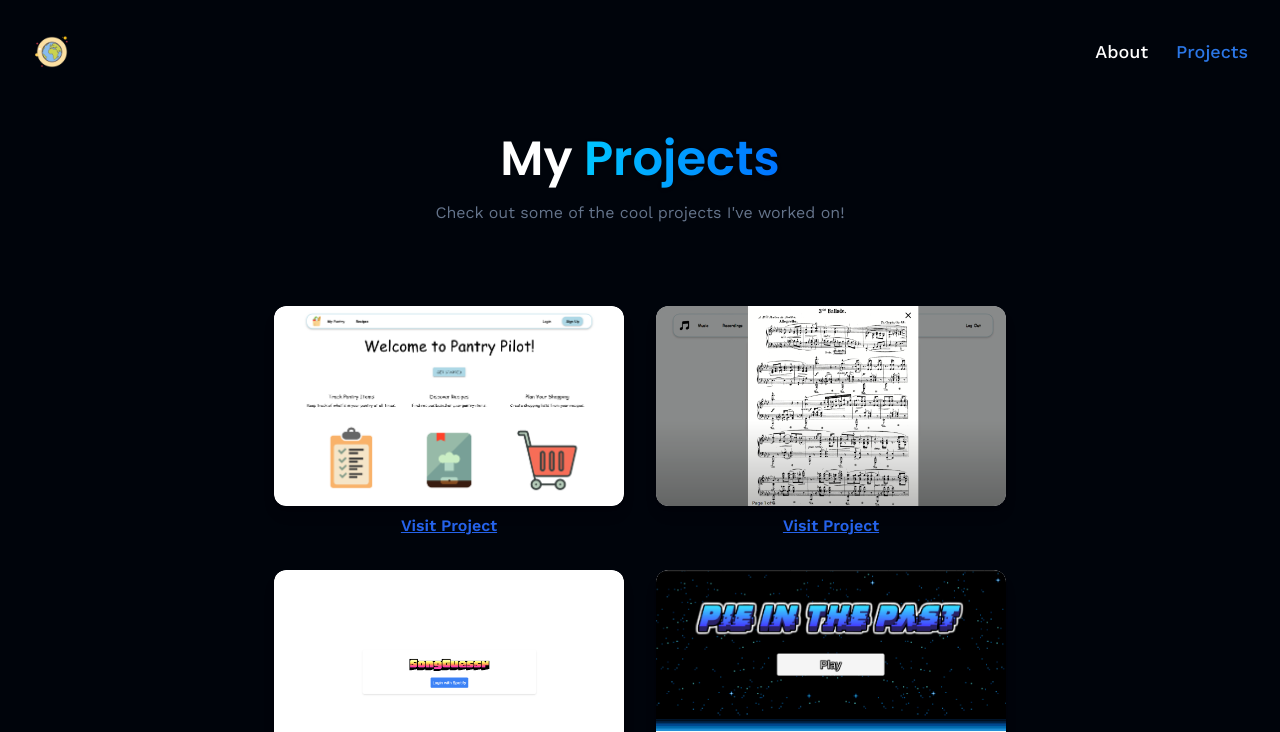
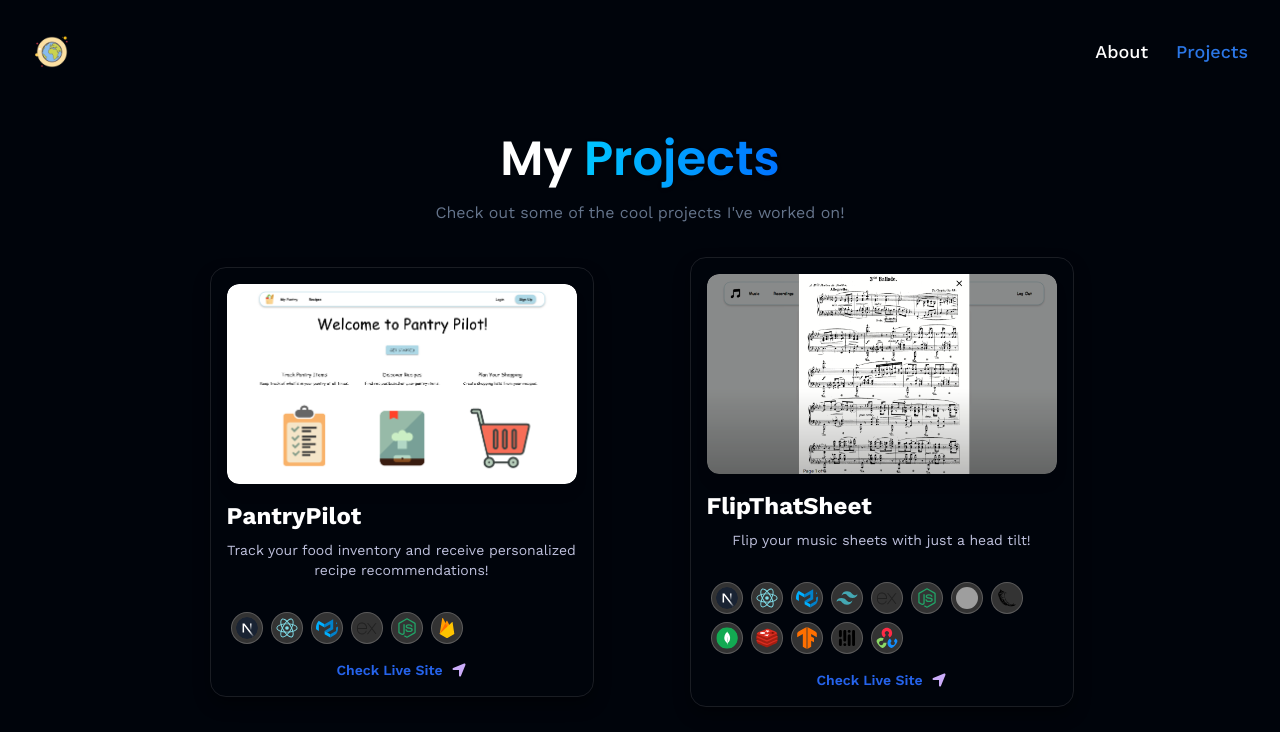
Before and after one commit to derekjytan/portfolio, a React (Vite) app: page /projects in a window 1280 px wide. Shown: the top 732 px of the page. Built offline with nearby package versions, Linux system fonts and the light colour scheme; grey boxes are pictures that could not be loaded.

Commit message:
amping out the projects section

```diff
--- a/package.json
+++ b/package.json
@@ -20,6 +20,7 @@
     "react": "^18.3.1",
     "react-bootstrap": "^2.10.2",
     "react-dom": "^18.2.0",
+    "react-icons": "^5.3.0",
     "react-intersection-observer": "^9.10.2",
     "react-router-dom": "^6.23.1",
     "react-simple-typewriter": "^5.0.1",
--- /dev/null
+++ b/src/components/pin.jsx
@@ -0,0 +1,151 @@
+'use client';
+
+import React, { useState } from "react";
+import { motion } from "framer-motion";
+export const PinContainer = ({
+  children,
+  title,
+  href,
+  className,
+  containerClassName,
+}) => {
+  const [transform, setTransform] = useState(
+    "translate(-50%,-50%) rotateX(0deg)"
+  );
+
+  const onMouseEnter = () => {
+    setTransform("translate(-50%,-50%) rotateX(40deg) scale(0.8)");
+  };
+  const onMouseLeave = () => {
+    setTransform("translate(-50%,-50%) rotateX(0deg) scale(1)");
+  };
+
+  return (
+    <a
+      href={href}
+      target="_blank"
+      rel="noopener noreferrer"
+      className={`relative group/pin z-50 cursor-pointer ${containerClassName}`}
+      onMouseEnter={onMouseEnter}
+      onMouseLeave={onMouseLeave}
+    >
+      <div
+        style={{
+          perspective: "1000px",
+          transform: "rotateX(70deg) translateZ(0deg)",
+        }}
+        className="absolute left-1/2 top-1/2 ml-[0.09375rem] mt-4 -translate-x-1/2 -translate-y-1/2"
+      >
+        <div
+          style={{
+            transform: transform,
+          }}
+          className={`absolute left-1/2 p-4 top-1/2 flex justify-start items-start rounded-2xl shadow-[0_8px_16px_rgb(0_0_0/0.4)] border border-white/[0.1] group-hover/pin:border-white/[0.2] transition duration-700 overflow-hidden ${className}`}
+        >
+          <div className="relative z-50">{children}</div>
+        </div>
+      </div>
+      <PinPerspective title={title} href={href} />
+    </a>
+  );
+};
+
+export const PinPerspective = ({ title, href }) => {
+  return (
+    <motion.div className="pointer-events-none w-full h-80 flex items-center justify-center opacity-0 group-hover/pin:opacity-100 z-[60] transition duration-500">
+      <div className="w-full h-full -mt-7 flex-none inset-0">
+        <div className="absolute top-0 inset-x-0 flex justify-center">
+          <a
+            href={href}
+            target={"_blank"}
+            className="relative flex space-x-2 items-center z-10 rounded-full bg-zinc-950 py-0.5 px-4 ring-1 ring-white/10 "
+          >
+            <span className="relative z-20 text-white text-xs font-bold inline-block py-0.5">
+              {title}
+            </span>
+
+            <span className="absolute -bottom-0 left-[1.125rem] h-px w-[calc(100%-2.25rem)] bg-gradient-to-r from-emerald-400/0 via-emerald-400/90 to-emerald-400/0 transition-opacity duration-500 group-hover/btn:opacity-40"></span>
+          </a>
+        </div>
+
+        <div
+          style={{
+            perspective: "1000px",
+            transform: "rotateX(70deg) translateZ(0)",
+          }}
+          className="absolute left-1/2 top-1/2 ml-[0.09375rem] mt-4 -translate-x-1/2 -translate-y-1/2"
+        >
+          <>
+            <motion.div
+              initial={{
+                opacity: 0,
+                scale: 0,
+                x: "-50%",
+                y: "-50%",
+              }}
+              animate={{
+                opacity: [0, 1, 0.5, 0],
+                scale: 1,
+
+                z: 0,
+              }}
+              transition={{
+                duration: 6,
+                repeat: Infinity,
+                delay: 0,
+              }}
+              className="absolute left-1/2 top-1/2 h-[11.25rem] w-[11.25rem] rounded-[50%] bg-sky-500/[0.08] shadow-[0_8px_16px_rgb(0_0_0/0.4)]"
+            ></motion.div>
+            <motion.div
+              initial={{
+                opacity: 0,
+                scale: 0,
+                x: "-50%",
+                y: "-50%",
+              }}
+              animate={{
+                opacity: [0, 1, 0.5, 0],
+                scale: 1,
+
+                z: 0,
+              }}
+              transition={{
+                duration: 6,
+                repeat: Infinity,
+                delay: 2,
+              }}
+              className="absolute left-1/2 top-1/2 h-[11.25rem] w-[11.25rem] rounded-[50%] bg-sky-500/[0.08] shadow-[0_8px_16px_rgb(0_0_0/0.4)]"
+            ></motion.div>
+            <motion.div
+              initial={{
+                opacity: 0,
+                scale: 0,
+                x: "-50%",
+                y: "-50%",
+              }}
+              animate={{
+                opacity: [0, 1, 0.5, 0],
+                scale: 1,
+
+                z: 0,
+              }}
+              transition={{
+                duration: 6,
+                repeat: Infinity,
+                delay: 4,
+              }}
+              className="absolute left-1/2 top-1/2 h-[11.25rem] w-[11.25rem] rounded-[50%] bg-sky-500/[0.08] shadow-[0_8px_16px_rgb(0_0_0/0.4)]"
+            ></motion.div>
+          </>
+        </div>
+
+        <>
+          <motion.div className="absolute right-1/2 bottom-1/2 bg-gradient-to-b from-transparent to-cyan-500 translate-y-[14px] w-px h-20 group-hover/pin:h-40 blur-[2px]" />
+          <motion.div className="absolute right-1/2 bottom-1/2 bg-gradient-to-b from-transparent to-cyan-500 translate-y-[14px] w-px h-20 group-hover/pin:h-40  " />
+          <motion.div className="absolute right-1/2 translate-x-[1.5px] bottom-1/2 bg-cyan-600 translate-y-[14px] w-[4px] h-[4px] rounded-full z-40 blur-[3px]" />
+          <motion.div className="absolute right-1/2 translate-x-[0.5px] bottom-1/2 bg-cyan-300 translate-y-[14px] w-[2px] h-[2px] rounded-full z-40 " />
+        </>
+      </div>
+    </motion.div>
+  );
+};
--- a/src/pages/Projects.jsx
+++ b/src/pages/Projects.jsx
@@ -1,92 +1,14 @@
-import React, { useState } from 'react';
-import { arrow } from '../assets/icons';
+import React from 'react';
 import Footer from '../components/Footer';
 import { projects } from '../constants/';
 import { motion } from 'framer-motion';
 import { Link } from 'react-router-dom';
-
-/**
- * @typedef {Object} Props
- * @property {string} src - The source URL for the image.
- * @property {string} title - The title of the project.
- * @property {string} description - The description of the project.
- * @property {Array<{imageUrl: string, name: string}>} tech
- */
-
-/**
- * @param {Props} props
- */
-const ProjectCard = ({ src, title, description, tech, onClick }) => {
-  const [isFlipped, setIsFlipped] = useState(false);
-  const [isAnimated, setIsAnimated] = useState(false);
-
-  const handleFlip = () => {
-    if (!isAnimated) {
-      setIsFlipped(!isFlipped);
-      setIsAnimated(true);
-    }
-  };
-
-  const cardVariants = {
-    hidden: { opacity: 0, y: 20 },
-    visible: {
-      opacity: 1,
-      y: 0,
-      transition: {
-        duration: 0.6,
-        ease: "easeInOut",
-      }
-    },
-  };
-
-  return (
-    <motion.div
-      onClick={onClick || handleFlip}
-      className="w-full sm:w-[350px] h-[200px] rounded-xl shadow-lg cursor-pointer perspective overflow-hidden"
-      variants={cardVariants}
-      initial="hidden"
-      whileInView="visible"
-      viewport={{ once: true }}
-    >
-      <motion.div
-        className="flip-card-inner w-full h-full"
-        initial={false}
-        animate={{ rotateY: isFlipped ? 180 : 0 }}
-        transition={{ duration: 0.6 }}
-        onAnimationComplete={() => setIsAnimated(false)}
-        style={{ transformStyle: 'preserve-3d' }}
-      >
-        <div
-          className="flip-card-front w-full h-full bg-white rounded-xl shadow-lg relative overflow-hidden"
-          style={{ backfaceVisibility: 'hidden' }}
-        >
-          <img src={src} alt={title} className="w-full h-full object-cover rounded-xl" />
-          <div className="absolute inset-0 w-full h-full bg-black opacity-0 hover:opacity-50 transition-opacity duration-300 z-10 flex items-center justify-center">
-            <span className="text-white text-lg font-bold">Learn More &gt;</span>
-          </div>
-        </div>
-        <div
-          className="flip-card-back w-full h-full bg-gradient-to-r from-purple-600 via-indigo-600 to-blue-600 text-white rounded-xl shadow-lg p-4 flex flex-col justify-between"
-          style={{ backfaceVisibility: 'hidden', transform: 'rotateY(180deg)' }}
-        >
-          <div className="flex flex-col gap-4 py-3 z-[30]">
-            <h1 className="text-lg font-semibold">{title}</h1>
-            <p className="text-gray-100 text-sm">{description}</p>
-            <div className="flex flex-wrap gap-2 mt-2">
-              {tech.map(({ imageUrl }, index) => (
-                <img key={index} src={imageUrl} className="w-8 h-8" />
-              ))}
-            </div>
-          </div>
-        </div>
-      </motion.div>
-    </motion.div>
-  );
-};
+import { PinContainer } from '../components/pin';
+import { FaLocationArrow } from "react-icons/fa6";
 
 const Projects = () => {
   return (
-    <section className="max-container px-4 sm:px-8">
+    <section className="max-container px-4 sm:px-8 py-20">
       <h1 className="head-text text-white text-center">
         My{' '}
         <span className="blue-gradient_text drop-shadow font-semibold">
@@ -99,13 +21,13 @@ const Projects = () => {
       </p>
 
       <motion.div
-        className="flex flex-wrap justify-center gap-8 my-20 text-white"
+        className="grid grid-cols-2 sm:grid-cols-1 lg:grid-cols-2 text-white justify-items-center"
         initial="hidden"
         animate="visible"
         variants={{
           visible: {
             transition: {
-              staggerChildren: 0.2, // Staggered effect for individual animations
+              staggerChildren: 0.2,
             },
           },
         }}
@@ -129,22 +51,41 @@ const Projects = () => {
                 },
               },
             }}
-            className="flex flex-col items-center w-full sm:w-auto"
+            className="lg:min-h-[30rem] h-[20rem] flex items-center justify-center sm:w-96 w-[80vw]"
           >
-            <ProjectCard
-              src={project.iconUrl}
-              title={project.name}
-              description={project.description}
-              tech={project.tech}
-            />
-            <Link
-              to={project.link}
-              target="_blank"
-              rel="noopener noreferrer"
-              className="mt-2 font-semibold text-blue-600 underline"
-            >
-              Visit Project
-            </Link>
+            <PinContainer title={project.name} href={project.link}>
+              <div className="relative flex items-center justify-center w-full sm:w-[350px] h-[200px] overflow-hidden rounded-xl shadow-lg mb-4">
+                <img src={project.iconUrl} alt={project.name} className="w-full h-full object-cover rounded-xl" />
+              </div>
+              <h1 className="font-bold lg:text-2xl md:text-xl text-base line-clamp-1">
+                {project.name}
+              </h1>
+              <p className="text-gray-100 text-sm text-center mb-4"
+                style={{
+                  color: "#BEC1DD",
+                  margin: "1vh 0",
+                }}
+              >
+                {project.description}
+              </p>
+
+              <div className="flex flex-wrap items-center justify-start mt-7 mb-3">
+                {project.tech.map((tech, index) => (
+                  <img
+                    key={index}
+                    src={tech.imageUrl}
+                    className="logo-container border border-white/[0.2] rounded-full w-8 h-8 flex justify-center items-center p-2 m-1"
+                    alt={`tech-${index}`}
+                  />
+                ))}
+              </div>
+              <div className="flex justify-center items-center">
+                <p className="text-blue-600 text-sm font-semibold">
+                  Check Live Site
+                </p>
+                <FaLocationArrow className="ml-2" color="#CBACF9" />
+              </div>
+            </PinContainer>
           </motion.div>
         ))}
       </motion.div>
--- a/src/styles/index.css
+++ b/src/styles/index.css
@@ -203,3 +203,15 @@ body:has(.card[data-color='green']:hover) {
 .flip-card-back {
   transform: rotateY(180deg);
 }
+
+.logo-container {
+  background-color: #333; /* A dark gray background to differentiate from pure black */
+  padding: 0.25rem; /* Adjust padding to give space around the logo */
+  border-radius: 50%; /* Maintain circular shape */
+}
+
+.logo-container img {
+  background-color: #fff; /* White background only for the image to make black logos visible */
+  padding: 0.1rem; /* Small padding inside the white background */
+  border-radius: 50%; /* Ensure the white background remains circular */
+}
```
Also changed, not shown: src/components/ProjectCard.jsx (deleted, +0 -32 lines), 1 other file (tests, documents, lock files or other folders).
